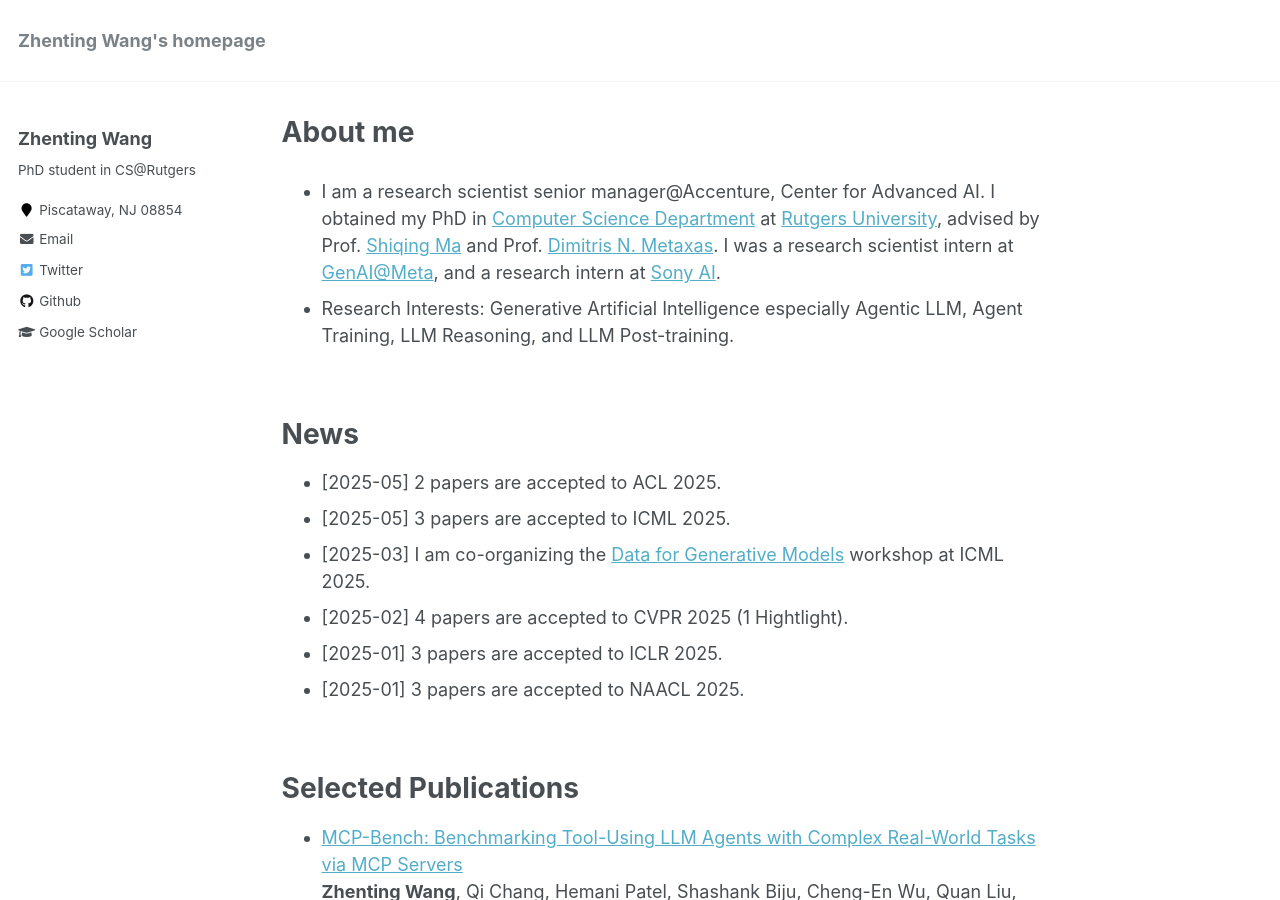
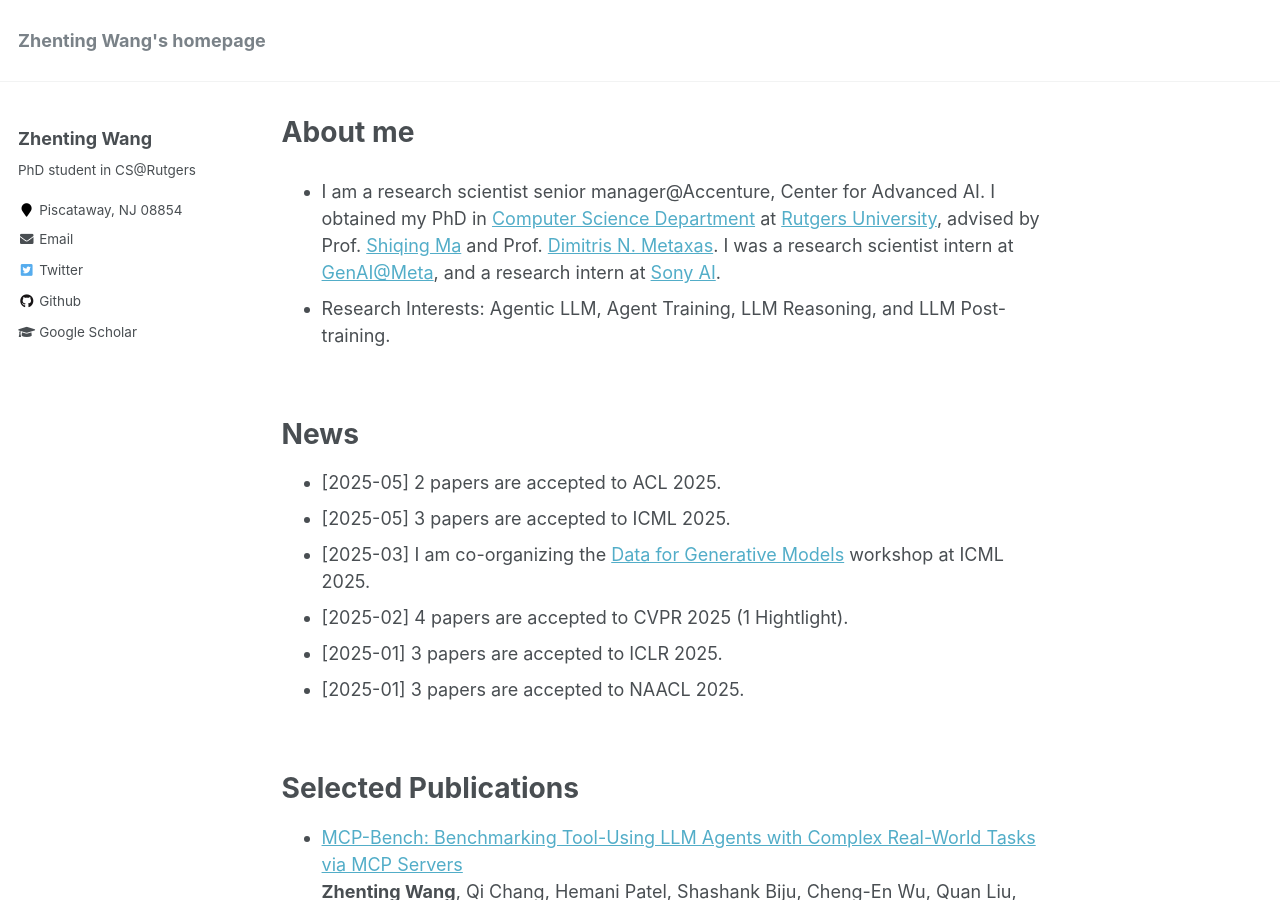
Before and after one commit to ZhentingWang/zhentingwang.github.io, a Jekyll site: the page built from _pages/about.md, in a window 1280 px wide and 900 px high. Built offline with Jekyll 4.4.1, drawn with Linux system fonts in a browser that asks for light colours.

Commit message:
Update about.md

```diff
--- a/_pages/about.md
+++ b/_pages/about.md
@@ -9,7 +9,7 @@ redirect_from:
 ---
 
 * I am a research scientist senior manager@Accenture, Center for Advanced AI. I obtained my PhD in [Computer Science Department](https://www.cs.rutgers.edu/) at [Rutgers University](https://www.rutgers.edu/), advised by Prof. [Shiqing Ma](https://people.cs.umass.edu/~shiqingma/) and Prof. [Dimitris N. Metaxas](https://people.cs.rutgers.edu/~dnm/). I was a research scientist intern at [GenAI@Meta](https://ai.meta.com/), and a research intern at [Sony AI](https://ai.sony/).
-* Research Interests: Generative Artificial Intelligence especially Agentic LLM, Agent Training, LLM Reasoning, and LLM Post-training.
+* Research Interests: Agentic LLM, Agent Training, LLM Reasoning, and LLM Post-training.
 
 <br>
 
```
